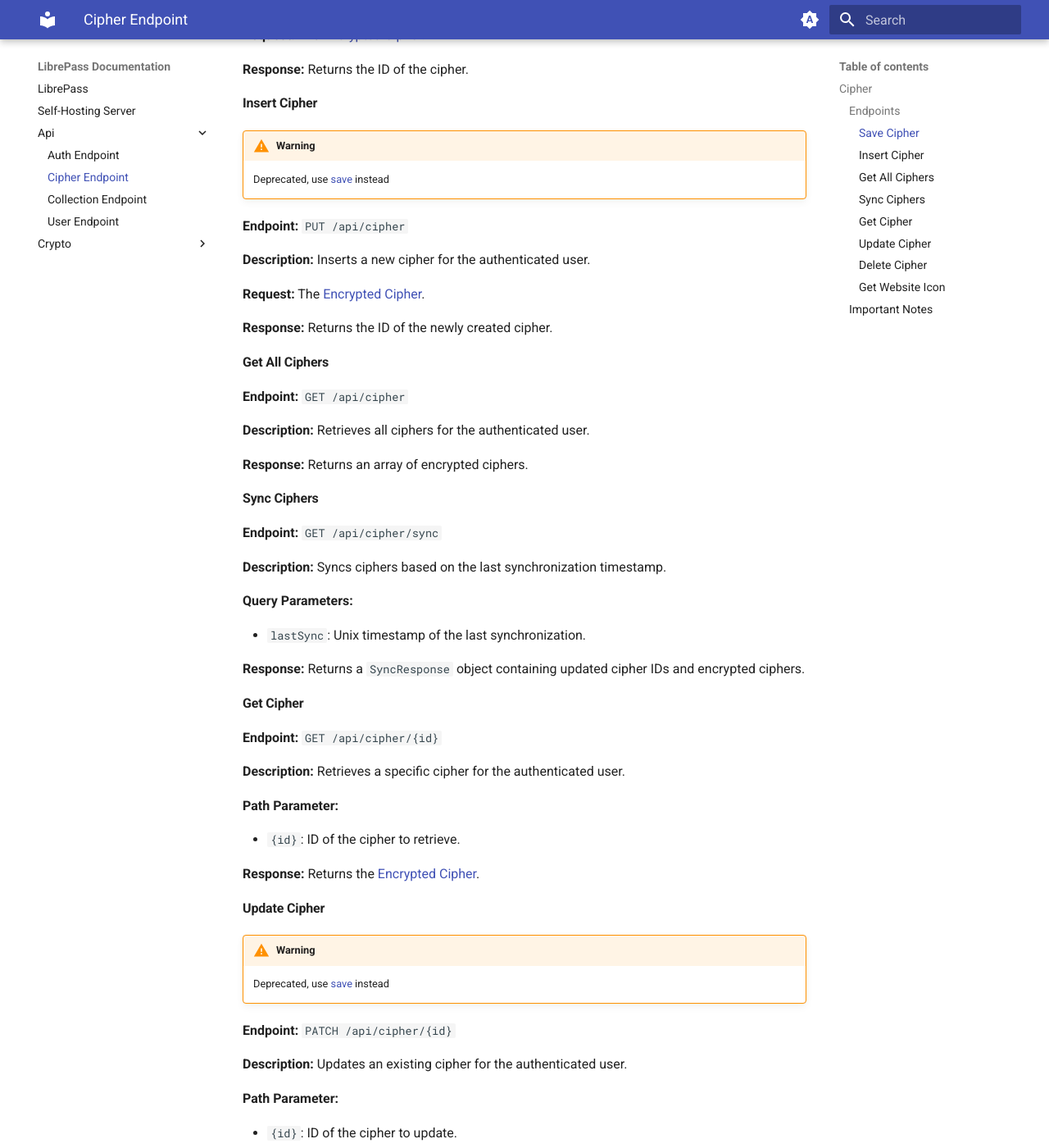
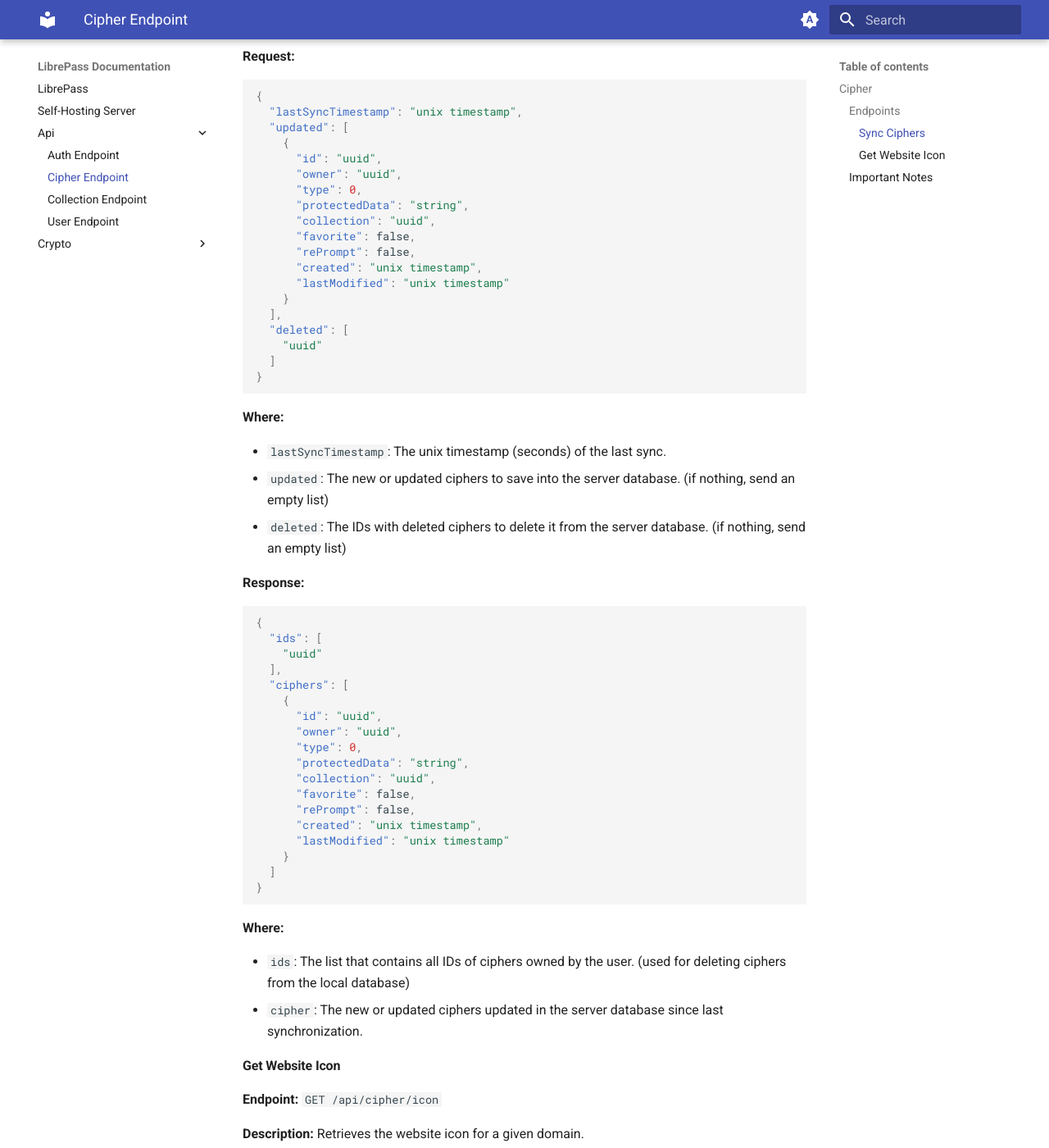
Before and after one commit to LibrePass/LibrePass-Docs, an MkDocs documentation site: the page built from docs/api/cipher.md, in a window 1280 px wide and 1400 px high, scrolled down 480 px. Shown: the whole window at 82% size. Built offline with MkDocs 1.6.1 and Material for MkDocs 9.7.7, drawn with Linux system fonts in a browser that asks for light colours; some of the changed text lies outside the part shown.

Commit message:
Delete deprecated endpoint and add new sync to Cipher Endpoint docs

````diff
--- a/docs/api/cipher.md
+++ b/docs/api/cipher.md
@@ -6,97 +6,69 @@ The `Cipher` endpoint handles operations related to user ciphers in the LibrePas
 
 ### Endpoints
 
-#### Save Cipher
-
-**Endpoint:** `PUT /api/cipher`
-
-**Description:** Inserts or updates cipher for the authenticated user.
-
-**Request:** The [Encrypted Cipher](../crypto/cipher.md#encrypted-cipher-in-json-format).
-
-**Response:** Returns the ID of the cipher.
-
-#### Insert Cipher
-
-!!!warning
-    Deprecated, use [save](#save-cipher) instead
-
-
-**Endpoint:** `PUT /api/cipher`
-
-**Description:** Inserts a new cipher for the authenticated user.
-
-**Request:** The [Encrypted Cipher](../crypto/cipher.md#encrypted-cipher-in-json-format).
-
-**Response:** Returns the ID of the newly created cipher.
-
-#### Get All Ciphers
-
-**Endpoint:** `GET /api/cipher`
-
-**Description:** Retrieves all ciphers for the authenticated user.
-
-**Response:** Returns an array of encrypted ciphers.
-
 #### Sync Ciphers
 
-**Endpoint:** `GET /api/cipher/sync`
+**Endpoint:** `POST /api/cipher/sync`
 
-**Description:** Syncs ciphers based on the last synchronization timestamp.
-
-**Query Parameters:**
-
-- `lastSync`: Unix timestamp of the last synchronization.
-
-**Response:** Returns a `SyncResponse` object containing updated cipher IDs and encrypted ciphers.
-
-#### Get Cipher
-
-**Endpoint:** `GET /api/cipher/{id}`
-
-**Description:** Retrieves a specific cipher for the authenticated user.
-
-**Path Parameter:**
-
-- `{id}`: ID of the cipher to retrieve.
-
-**Response:** Returns the [Encrypted Cipher](../crypto/cipher.md#encrypted-cipher-in-json-format).
-
-#### Update Cipher
-
-!!!warning
-    Deprecated, use [save](#save-cipher) instead
-
-
-**Endpoint:** `PATCH /api/cipher/{id}`
-
-**Description:** Updates an existing cipher for the authenticated user.
-
-**Path Parameter:**
-
-- `{id}`: ID of the cipher to update.
+**Description:** Syncing the local ciphers database with the server database based on the last synchronization timestamp.
 
 **Request:**
 
 ```json
 {
-  "protectedData": "string"
+  "lastSyncTimestamp": "unix timestamp",
+  "updated": [
+    {
+      "id": "uuid",
+      "owner": "uuid",
+      "type": 0,
+      "protectedData": "string",
+      "collection": "uuid",
+      "favorite": false,
+      "rePrompt": false,
+      "created": "unix timestamp",
+      "lastModified": "unix timestamp"
+    }
+  ],
+  "deleted": [
+    "uuid"
+  ]
 }
 ```
 
-**Response:** Returns the ID of the updated cipher.
+**Where:**
 
-#### Delete Cipher
+- `lastSyncTimestamp`: The unix timestamp (seconds) of the last sync.
+- `updated`: The new or updated ciphers to save into the server database. (if nothing, send an empty list)
+- `deleted`: The IDs with deleted ciphers to delete it from the server database. (if nothing, send an empty list)
 
-**Endpoint:** `DELETE /api/cipher/{id}`
+**Response:**
 
-**Description:** Deletes a specific cipher for the authenticated user.
+```json
+{
+  "ids": [
+    "uuid"
+  ],
+  "ciphers": [
+    {
+      "id": "uuid",
+      "owner": "uuid",
+      "type": 0,
+      "protectedData": "string",
+      "collection": "uuid",
+      "favorite": false,
+      "rePrompt": false,
+      "created": "unix timestamp",
+      "lastModified": "unix timestamp"
+    }
+  ]
+}
+```
 
-**Path Parameter:**
+**Where:**
 
-- `{id}`: ID of the cipher to delete.
-
-**Response:** Returns the ID of the deleted cipher.
+- `ids`: The list that contains all IDs of ciphers owned by the user. (used for deleting ciphers from the local database)
+- `cipher`: The new or updated ciphers updated in the server database since last synchronization.
 
 #### Get Website Icon
 
````
